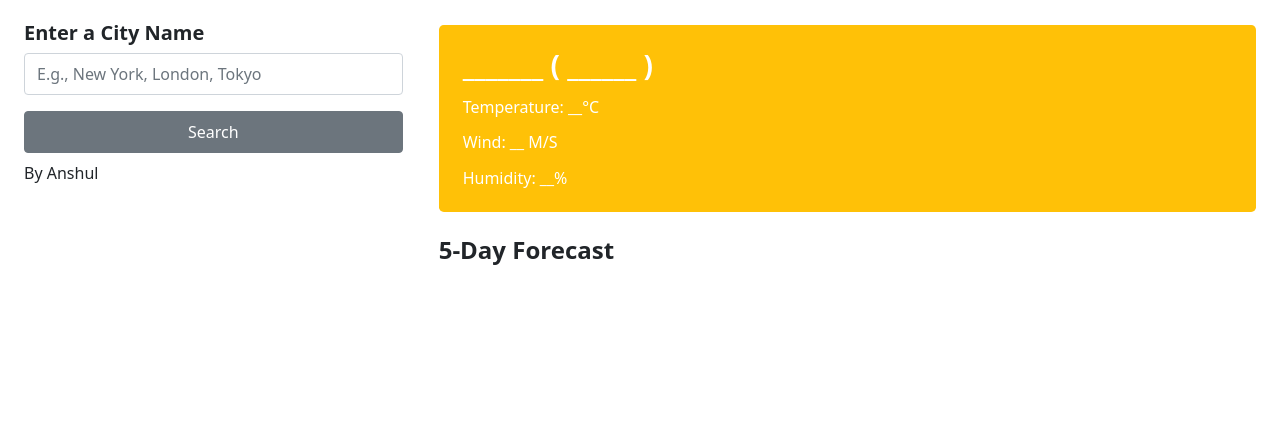
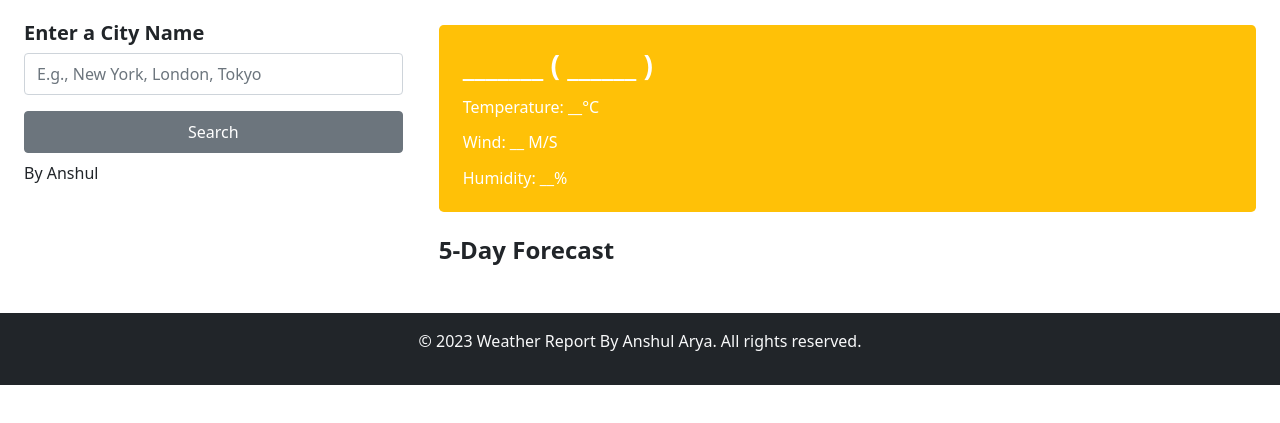
Before and after one commit to anshularya2303/Full_Stack_Endterm, a plain HTML site: page index.html in a window 1280 px wide. Shown: the part 77-500 px from the top of the page. Drawn offline with nearby package versions, Linux system fonts and the light colour scheme.

Commit message:
index.html

```diff
--- a/index.html
+++ b/index.html
@@ -1,4 +1,4 @@
-<!DOCTYPE html>
+  <!DOCTYPE html>
 <html lang="en" dir="ltr">
 
 <head>
@@ -46,6 +46,14 @@
       </div>
     </div>
   </div>
+
+  <footer class="bg-dark text-light text-center py-3">
+    <p>&copy; 2023 Weather Report By Anshul Arya. All rights reserved.</p>
+  </footer>
 </body>
 
 </html>
+
+</body>
+
+</html>
```
